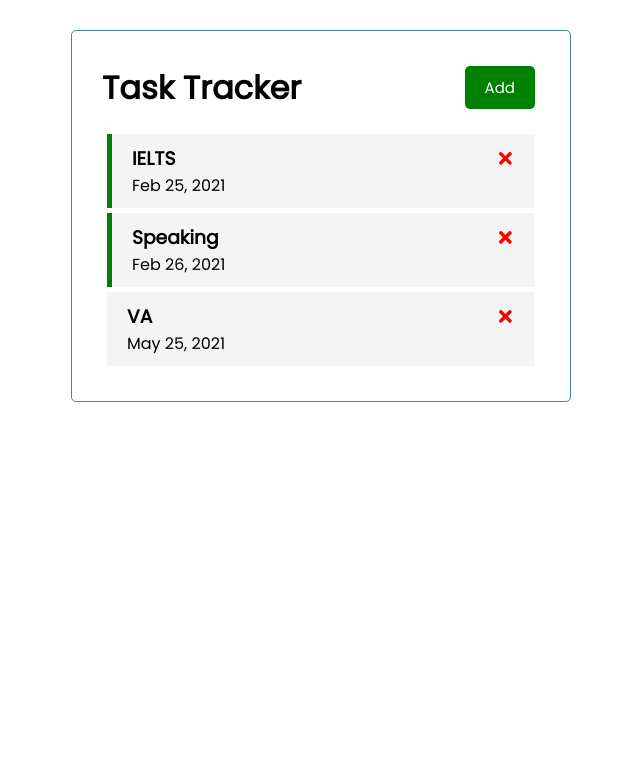
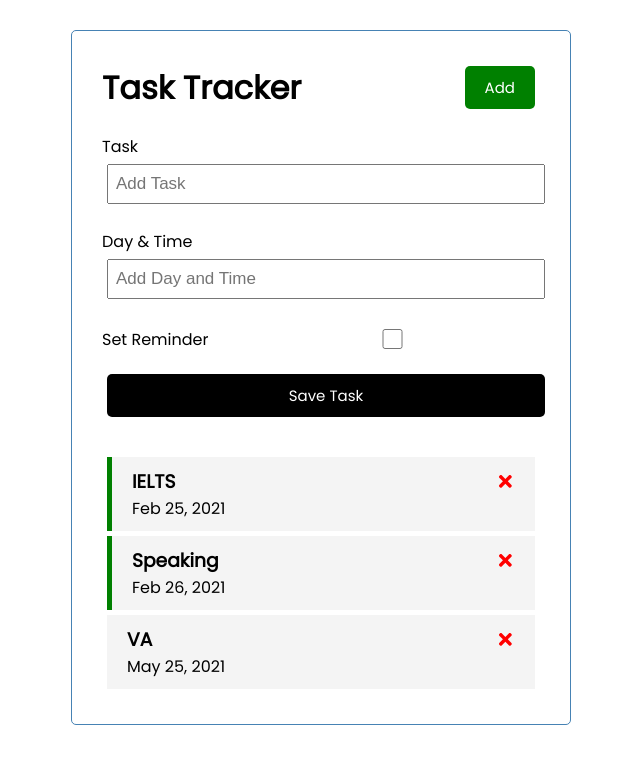
Before and after one commit to ashesh808/React-TaskManager, a React (Create React App) app: page / in a window 1280 px wide. Shown: the top 764 px of the page, without its empty margins (319-959 px from the left). Built offline with nearby package versions, Linux system fonts and the light colour scheme.

Commit message:
Add Task feature Added

```diff
--- a/src/App.js
+++ b/src/App.js
@@ -3,6 +3,8 @@
 } from 'react'
 import Header from './components/Header'
 import Tasks from './components/Tasks'
+import AddTask from './components/AddTask'
+
 
 function App() {
   const [tasks, setTasks] = useState([{
@@ -24,6 +26,16 @@
     }
   ])
 
+  //Add Task
+
+  const addTask = (task) => {
+    const id = Math.floor(Math.random() * 10000) +1
+    const newTask = {id, ...task}
+    setTasks([...tasks, newTask])
+
+
+  }
+
   //Delete Tasks
   const deleteTask = (id) => {
     setTasks(tasks.filter((task) => task.id !==
@@ -38,7 +50,9 @@
   return (
 
     <div className = "container" >
-    <Header title = "Task Tracker"/ >
+    <Header title = "Task Tracker"/>
+    <AddTask onAdd= {addTask}/>
+
     {tasks.length > 0 ? (<Tasks tasks = {tasks}  onDelete= {deleteTask} onToggle= {toogleRemainder}/>) : ('No task to show here') }
     </div>
         );
--- a/src/components/AddTask.js
+++ b/src/components/AddTask.js
@@ -1,10 +1,44 @@
-import React from 'react'
+import { useState } from "react"
 
-const AddTask = () => {
+const AddTask = ({onAdd}) => {
+
+
+    const [text, setText] = useState('')
+    const [day, setDay] = useState('')
+    const [reminder, setReminder] = useState(false)
+
+    const onSubmit = (e) => {
+        e.preventDefault()
+        if(!text){
+            alert("Please add task")
+            return
+        }
+
+        onAdd({text, day, reminder})
+
+        setText('')
+        setDay('')
+        setReminder(false)
+    }
+
+
     return (
-        <div>
-
-        </div>
+        <form className= 'add-form' onSubmit = {onSubmit}>
+            <div className = 'form-control'>
+                <label>Task</label>
+                <input type='text' placeholder='Add Task' value= {text} onChange={(e) => setText(e.target.value)}
+                ></input>
+            </div>
+            <div className = 'form-control'>
+                <label>Day & Time</label>
+                <input type='text' placeholder='Add Day and Time' value= {day} onChange={(e) => setDay(e.target.value)}></input>
+            </div>
+            <div className = 'form-control form-control-check'>
+                <label>Set Reminder</label>
+                <input type='checkbox' checked = {reminder} value= {reminder} onChange={(e) => setReminder(e.currentTarget.checked)} ></input>
+            </div>
+            <input type= 'submit' value= 'Save Task' className='btn btn-block'/>
+        </form>
     )
 }
 
--- a/src/components/Task.js
+++ b/src/components/Task.js
@@ -2,8 +2,8 @@
 
 const Task = ({ task, onDelete, onToggle }) => {
     return (
-        <div className={`task ${task.reminder ? 'reminder' : ''}`} onClick={() => onToggle(task.id)} >
-            <h3>
+        <div className={`task ${task.reminder ? 'reminder' : ''}`} >
+            <h3 onDoubleClick={() => onToggle(task.id)}>
                 { task.text }
                 <FaTimes
           style={{ color: 'red', cursor: 'pointer' }}
```
